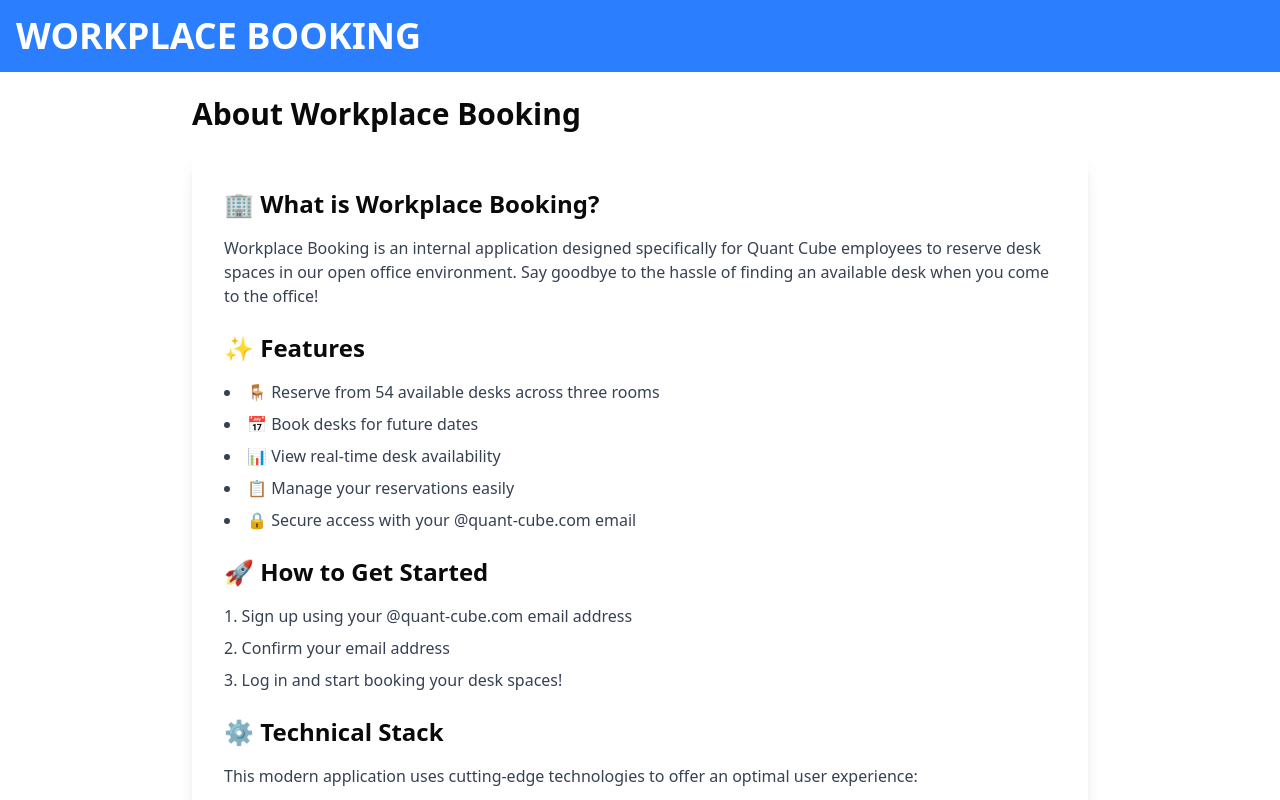
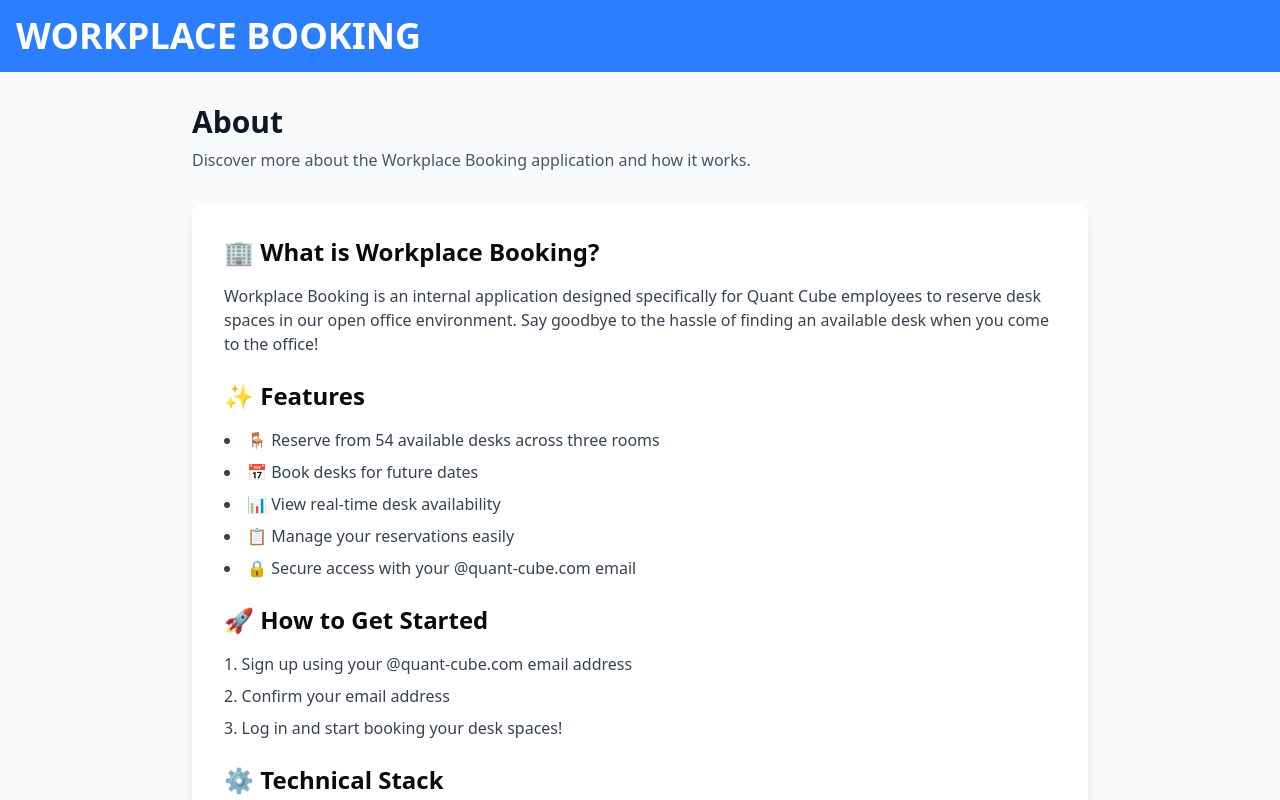
Before and after one commit to Alexis-Contente/workplace-booking, a Next.js app: page /about in a window 1280 px wide. Shown: the top 800 px of the page. Built offline with nearby package versions, Linux system fonts and the light colour scheme; no server answers.

Commit message:
feat(about): redesign of the ‘About us’ page with a new structure and updated content for a better presentation

```diff
--- a/app/about/page.tsx
+++ b/app/about/page.tsx
@@ -3,11 +3,19 @@
 
 export default function AboutPage() {
   return (
-    <div className="min-h-screen flex flex-col">
+    <>
       <Header />
-      <main className="flex-1 p-6">
+      <div className="min-h-screen bg-gray-50">
+        <main className="container mx-auto px-4 py-8">
           <div className="max-w-4xl mx-auto">
-          <h1 className="text-3xl font-bold mb-6">About Workplace Booking</h1>
+            {/* Header */}
+            <div className="mb-8">
+              <h1 className="text-3xl font-bold text-gray-900">About</h1>
+              <p className="mt-2 text-gray-600">
+                Discover more about the Workplace Booking application and how it
+                works.
+              </p>
+            </div>
 
             <div className="bg-white shadow-lg rounded-lg p-8">
               <div className="prose max-w-none">
@@ -16,8 +24,8 @@
                 </h2>
                 <p className="text-gray-700 mb-6">
                   Workplace Booking is an internal application designed
-                specifically for Quant Cube employees to reserve desk spaces in
-                our open office environment. Say goodbye to the hassle of
+                  specifically for Quant Cube employees to reserve desk spaces
+                  in our open office environment. Say goodbye to the hassle of
                   finding an available desk when you come to the office!
                 </p>
 
@@ -43,8 +51,8 @@
                   ⚙️ Technical Stack
                 </h2>
                 <p className="text-gray-700 mb-4">
-                This modern application uses cutting-edge technologies to offer
-                an optimal user experience:
+                  This modern application uses cutting-edge technologies to
+                  offer an optimal user experience:
                 </p>
 
                 <div className="grid md:grid-cols-2 gap-6 mb-6">
@@ -91,7 +99,8 @@
                         <strong>PostgreSQL</strong> - Relational database
                       </li>
                       <li>
-                      <strong>Row Level Security (RLS)</strong> - Data security
+                        <strong>Row Level Security (RLS)</strong> - Data
+                        security
                       </li>
                       <li>
                         <strong>Supabase Auth</strong> - Authentification secure
@@ -105,8 +114,9 @@
 
                 <h2 className="text-2xl font-semibold mb-4">📞 Support</h2>
                 <p className="text-gray-700 mb-4">
-                This application was developed by Alexis Contente as a personal
-                project to improve the workplace experience at Quant Cube.
+                  This application was developed by Alexis Contente as a
+                  personal project to improve the workplace experience at Quant
+                  Cube.
                 </p>
                 <p className="text-gray-700">
                   For questions, suggestions, or issues, please reach out
@@ -118,5 +128,6 @@
         </main>
         <Footer />
       </div>
+    </>
   );
 }
```
Lines whose indentation alone changed are shown as unchanged.
